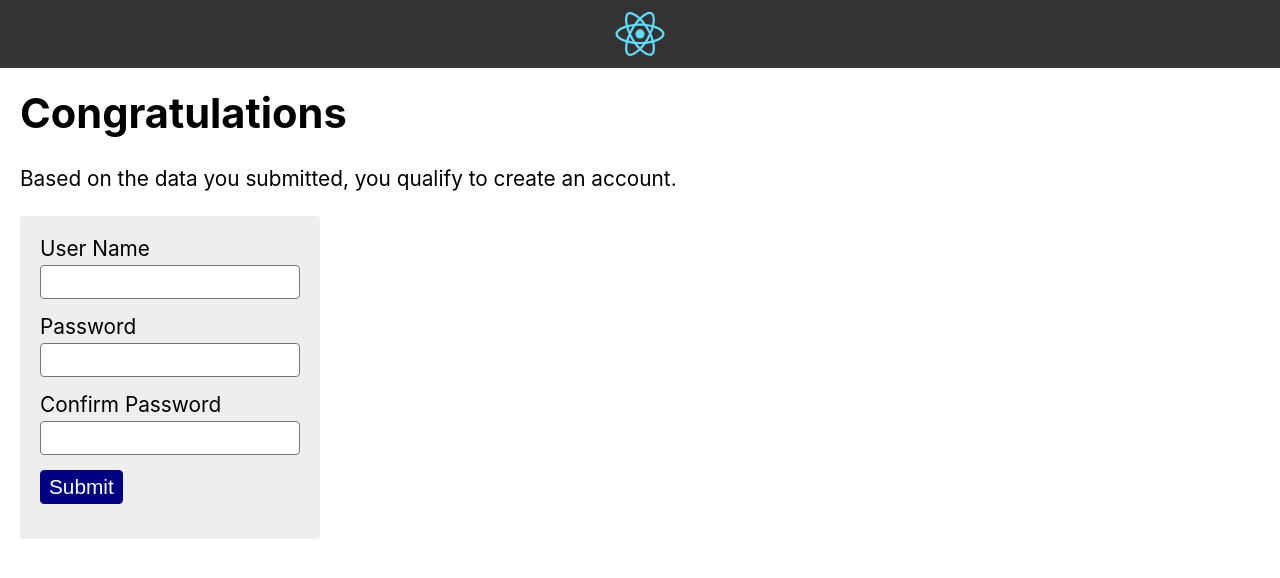
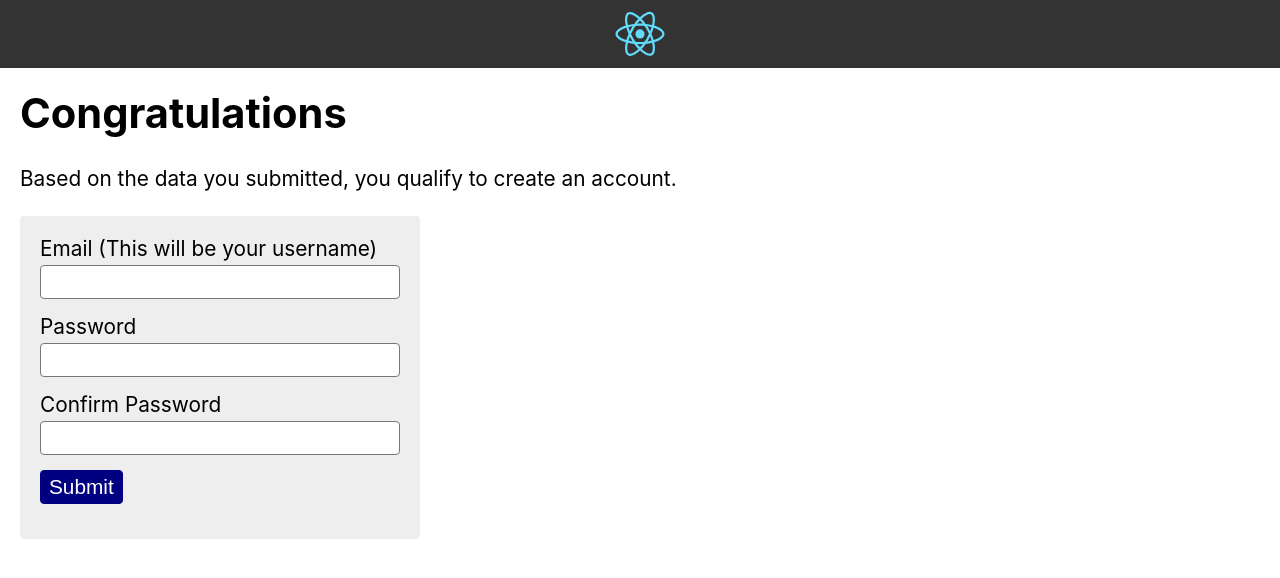
Before and after one commit to anthonytietjen/signup-ui-react-redux-springboot, a React (Create React App) app in the folder client/: page /newaccount in a window 1280 px wide. Shown: the top 578 px of the page. Built offline with nearby package versions, Linux system fonts and the light colour scheme.

Commit message:
Added form validation to New Account page. Not using real password regex yet.

```diff
--- a/client/src/index.css
+++ b/client/src/index.css
@@ -47,7 +47,8 @@ h1{
 }
 
 input[type=text],
-input[type=number]{
+input[type=number],
+input[type=password]{
   padding: 4px 8px;
   display:block;
   width: 100%;
--- a/client/src/pages/NewAccount/NewAccount.css
+++ b/client/src/pages/NewAccount/NewAccount.css
@@ -1,3 +1,3 @@
 .new-account-form{
-  max-width: 300px;
+  max-width: 400px;
 }
--- a/client/src/pages/NewAccount/NewAccount.js
+++ b/client/src/pages/NewAccount/NewAccount.js
@@ -6,9 +6,14 @@ export const NewAccount = () => {
     isSubmitting: state.newAccount.isSubmitting
   }))
 
+  const handleSubmit = (data) => {
+    console.log(data)
+  }
+
   return (
     <NewAccountView
       isSubmitting={isSubmitting}
+      handleSubmit={handleSubmit}
     />
   )
 }
--- a/client/src/pages/NewAccount/NewAccountView.js
+++ b/client/src/pages/NewAccount/NewAccountView.js
@@ -1,7 +1,26 @@
 import './NewAccount.css'
+import { useForm } from 'react-hook-form'
 
-export const NewAccountView = (props) => (
-  <>
+const minPasswordLength = 8;
+const passwordFormatMessage = "Must be at least 8 characters and contain a number or special character";
+
+export const NewAccountView = (props) => {
+  const { register, handleSubmit, watch, errors } = useForm();
+
+  // http://emailregex.com/
+  const emailRegEx = /^(?:[a-z0-9!#$%&'*+/=?^_`{|}~-]+(?:\.[a-z0-9!#$%&'*+/=?^_`{|}~-]+)*|"(?:[\x01-\x08\x0b\x0c\x0e-\x1f\x21\x23-\x5b\x5d-\x7f]|\\[\x01-\x09\x0b\x0c\x0e-\x7f])*")@(?:(?:[a-z0-9](?:[a-z0-9-]*[a-z0-9])?\.)+[a-z0-9](?:[a-z0-9-]*[a-z0-9])?|\[(?:(?:25[0-5]|2[0-4][0-9]|[01]?[0-9][0-9]?)\.){3}(?:25[0-5]|2[0-4][0-9]|[01]?[0-9][0-9]?|[a-z0-9-]*[a-z0-9]:(?:[\x01-\x08\x0b\x0c\x0e-\x1f\x21-\x5a\x53-\x7f]|\\[\x01-\x09\x0b\x0c\x0e-\x7f])+)\])/
+
+  // TODO: Apply the real regex
+  const passwordRegEx = /^[A-za-z]+$/i
+
+  const showPasswordMatchError = () => {
+    const password = watch("password")
+    const passwordConfirm = watch("passwordConfirm")
+    const showError = password && passwordConfirm && password !== passwordConfirm;
+    return showError;
+  }
+
+  return (<>
     <h1>Congratulations</h1>
 
     <div className="page-intro-text">
@@ -9,15 +28,27 @@ export const NewAccountView = (props) => (
     </div>
 
     <div className="page-form new-account-form">
+      <form onSubmit={handleSubmit(props.handleSubmit)}>
         <div className="form-field">
           <label htmlFor="username">
-          User Name
+            Email (This will be your username)
           </label>
           <input
             type="text"
+            name="username"
             id="username"
             data-id="username"
+            maxLength={50}
+            ref={register({
+              required: true,
+              pattern: emailRegEx
+            })}
           />
+          {errors.username &&
+            <div className="form-error">
+              Invalid format
+            </div>
+          }
         </div>
 
         <div className="form-field">
@@ -25,10 +56,21 @@ export const NewAccountView = (props) => (
             Password
           </label>
           <input
-          type="text"
+            type="password"
+            name="password"
             id="password"
             data-id="password"
+            ref={register({
+              required: true,
+              minLength: minPasswordLength,
+              pattern: passwordRegEx
+            })}
           />
+          {errors.password &&
+            <div className="form-error">
+              {passwordFormatMessage}
+            </div>
+          }
         </div>
 
         <div className="form-field">
@@ -36,21 +78,36 @@ export const NewAccountView = (props) => (
             Confirm Password
           </label>
           <input
-          type="text"
+            type="password"
+            name="passwordConfirm"
             id="confirm_password"
             data-id="confirm_password"
+            ref={register({
+              required: true,
+              minLength: minPasswordLength,
+              pattern: passwordRegEx
+            })}
           />
+          {errors.passwordConfirm &&
+            <div className="form-error">
+              {passwordFormatMessage}
+            </div>
+          }
+          {(!errors.passwordConfirm && showPasswordMatchError()) &&
+            <div className="form-error">
+              Passwords don't match
+            </div>
+          }
         </div>
 
         <div className="form-field">
-        <button
-          type="Submit"
+          <input
+            type="submit"
             data-testid="submit"
             className="btn-primary"
             disabled={props.isSubmitting}
-        >
-          Submit
-        </button>
+            value="Submit"
+          />
           {props.isSubmitting &&
             <span
               data-testid="loading"
@@ -60,6 +117,7 @@ export const NewAccountView = (props) => (
             </span>
           }
         </div>
+      </form>
     </div>
-  </>
-)
+  </>)
+}
```
Lines whose indentation alone changed are shown as unchanged.
